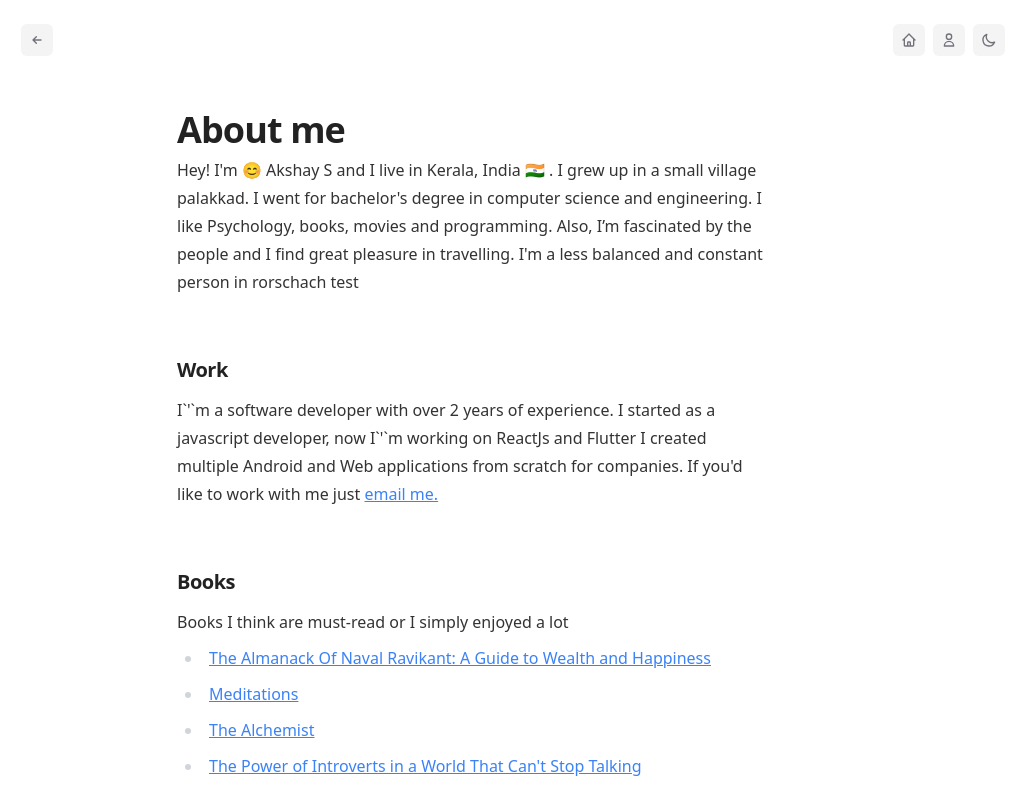
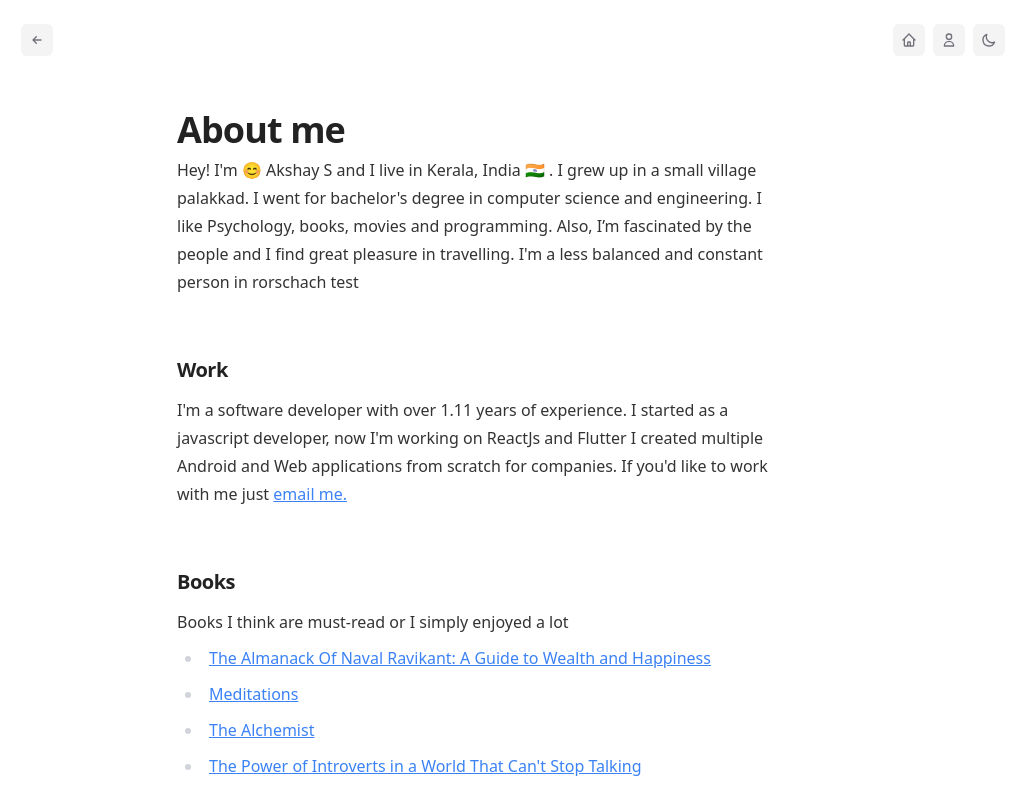
Before and after one commit to akshays-repo/akshays-webiste, a Next.js app: page /about in a window 1280 px wide. Shown: the top 794 px of the page, without its empty margins (127-1154 px from the left). Built offline with nearby package versions, Linux system fonts and the light colour scheme; no server answers.

Commit message:
feat: dynamic total year of exp added

```diff
--- a/src/pages/about/index.tsx
+++ b/src/pages/about/index.tsx
@@ -19,6 +19,23 @@ import { PageTitle } from "../../components/page-title";
 import { ExternalLink } from "../../components/external-link";
 import { Section } from "../../components/section";
 import { Quote } from "../../components/quote";
+
+const getTotalExperiance = () => {
+  const startYear = 2020; // Replace with the year you started
+  const startMonth = 12; // Replace with the month you started (January = 1, February = 2, etc.)
+  const currentDate = new Date();
+  const currentYear = currentDate.getFullYear();
+  const currentMonth = currentDate.getMonth() + 1; // Adding 1 to get the correct month
+
+  let yearsOfExperience = currentYear - startYear;
+  let monthsOfExperience = currentMonth - startMonth;
+
+  if (monthsOfExperience < 0) {
+    yearsOfExperience--;
+    monthsOfExperience = 12 - Math.abs(monthsOfExperience);
+  }
+  return `${yearsOfExperience}.${monthsOfExperience}`
+}
 
 const AboutMe = () => {
   return (
@@ -49,12 +66,12 @@ const AboutMe = () => {
           <Section.Title as="h2">Work</Section.Title>
           <Section.Content>
             <div className="prose dark:prose-dark">
-              I`&apos;`m a software developer with over 2 years of experience. I
-              started as a javascript developer, now I`&apos;`m working on
+              I&apos;m a software developer with over {getTotalExperiance()} years of experience. I
+              started as a javascript developer, now I&apos;m working on
               ReactJs and Flutter I created multiple Android and Web
               applications from scratch for companies. If you&apos;d like to
               work with me just{" "}
-              <ExternalLink href="mailto:bartosz.jarocki@icloud.com">
+              <ExternalLink href="mailto:akshayshan28@.com">
                 email me.
               </ExternalLink>
             </div>
```
